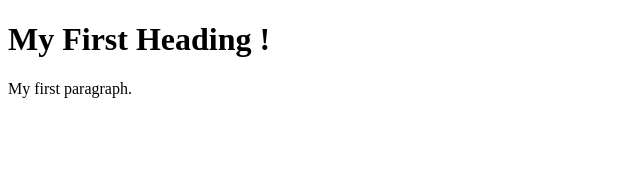
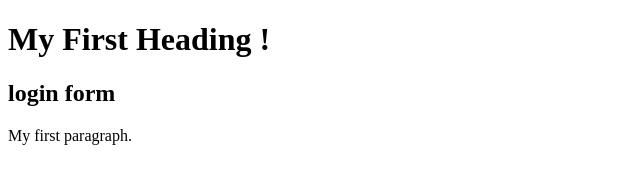
Before and after one commit to vikashrai43043/apps, a plain HTML site: page index.html in a window 1280 px wide. Shown: the whole page, without its empty margins (0-640 px from the left). Drawn offline with Linux system fonts and the light colour scheme.

Commit message:
login form

```diff
--- a/index.html
+++ b/index.html
@@ -6,6 +6,7 @@
 <body>
 
 <h1>My First Heading !</h1>
+<h2>login form</h2>
 <p>My first paragraph.</p>
 
 </body>
```
Also changed, not shown: login.html (added, +1 -0 lines), log.txt (added).
